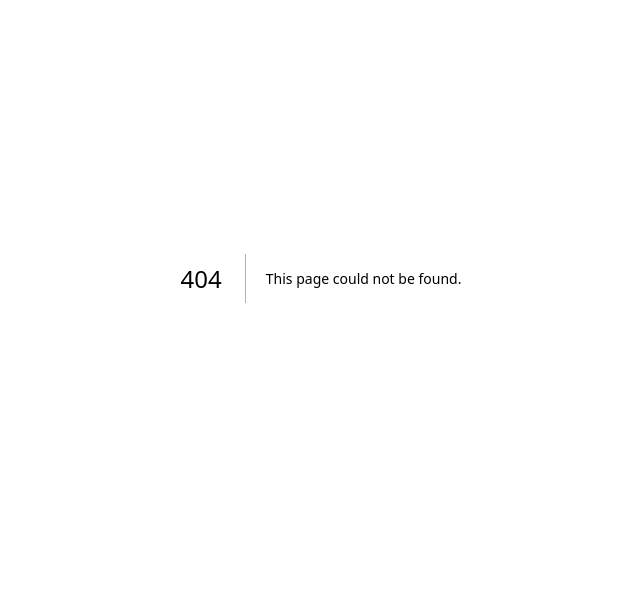
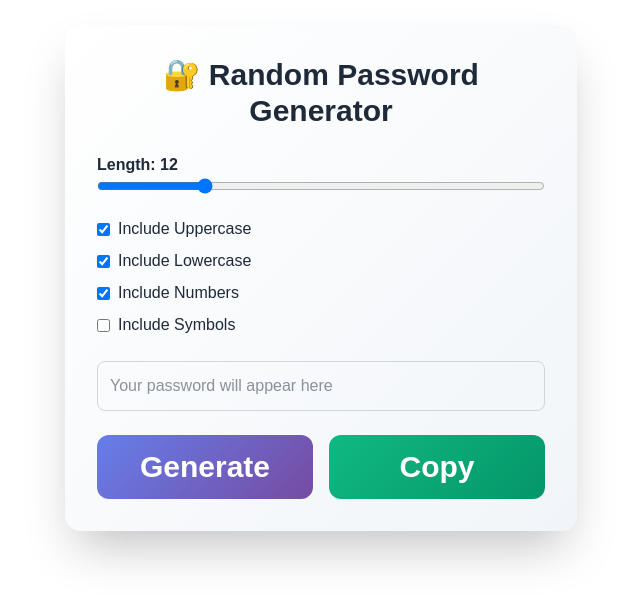
Before and after one commit to Hiler4r/react-mini-projects, a Next.js app: page /random-password-gen in a window 1280 px wide. Before the commit this address had no page. Shown: the part 122-726 px from the top of the page, without its empty margins (319-959 px from the left). Built offline with nearby package versions, Linux system fonts and the light colour scheme.

Commit message:
feat: add code for random password generator

```diff
--- /dev/null
+++ b/src/app/random-password-gen/page.jsx
@@ -0,0 +1,98 @@
+"use client";
+import React, { useState } from "react";
+
+export default function PasswordGenerator() {
+    const [length, setLength] = useState(12);
+    const [includeUpper, setIncludeUpper] = useState(true);
+    const [includeLower, setIncludeLower] = useState(true);
+    const [includeNumbers, setIncludeNumbers] = useState(true);
+    const [includeSymbols, setIncludeSymbols] = useState(false);
+    const [password, setPassword] = useState("");
+
+    const upperChars = "ABCDEFGHIJKLMNOPQRSTUVWXYZ";
+    const lowerChars = "abcdefghijklmnopqrstuvwxyz";
+    const numberChars = "0123456789";
+    const symbolChars = "!@#$%^&*()_+{}[]<>?";
+
+    const generatePassword = () => {
+        let characters = "";
+        if (includeUpper) characters += upperChars;
+        if (includeLower) characters += lowerChars;
+        if (includeNumbers) characters += numberChars;
+        if (includeSymbols) characters += symbolChars;
+
+        if (!characters) {
+            setPassword("⚠️ Select at least one option!");
+            return;
+        }
+
+        let result = "";
+        for (let i = 0; i < length; i++) {
+            result += characters.charAt(Math.floor(Math.random() * characters.length));
+        }
+        setPassword(result);
+    };
+
+    const copyToClipboard = () => {
+        if (password) {
+            navigator.clipboard.writeText(password);
+            alert("Password copied to clipboard!");
+        }
+    };
+
+    return (
+        <div className="password-card text-gray-800">
+            <h1 className="text-3xl font-extrabold text-center mb-6">🔐 Random Password Generator</h1>
+
+            <div className="mb-4">
+                <label className="block font-semibold">Length: {length}</label>
+                <input
+                    type="range"
+                    min="6"
+                    max="32"
+                    value={length}
+                    onChange={(e) => setLength(e.target.value)}
+                    className="w-full cursor-pointer"
+                />
+            </div>
+
+            <div className="space-y-2 mb-6">
+                <label className="flex items-center space-x-2">
+                    <input type="checkbox" checked={includeUpper} onChange={() => setIncludeUpper(!includeUpper)} />
+                    <span>Include Uppercase</span>
+                </label>
+                <label className="flex items-center space-x-2">
+                    <input type="checkbox" checked={includeLower} onChange={() => setIncludeLower(!includeLower)} />
+                    <span>Include Lowercase</span>
+                </label>
+                <label className="flex items-center space-x-2">
+                    <input type="checkbox" checked={includeNumbers} onChange={() => setIncludeNumbers(!includeNumbers)} />
+                    <span>Include Numbers</span>
+                </label>
+                <label className="flex items-center space-x-2">
+                    <input type="checkbox" checked={includeSymbols} onChange={() => setIncludeSymbols(!includeSymbols)} />
+                    <span>Include Symbols</span>
+                </label>
+            </div>
+
+            <div className="mb-6">
+                <input
+                    type="text"
+                    readOnly
+                    value={password}
+                    placeholder="Your password will appear here"
+                    className="w-full p-3 rounded-lg border border-gray-300"
+                />
+            </div>
+
+            <div className="flex space-x-4 justify-center">
+                <button onClick={generatePassword} className="btn btn-generate">
+                    Generate
+                </button>
+                <button onClick={copyToClipboard} className="btn btn-copy">
+                    Copy
+                </button>
+            </div>
+        </div>
+    );
+}
```
